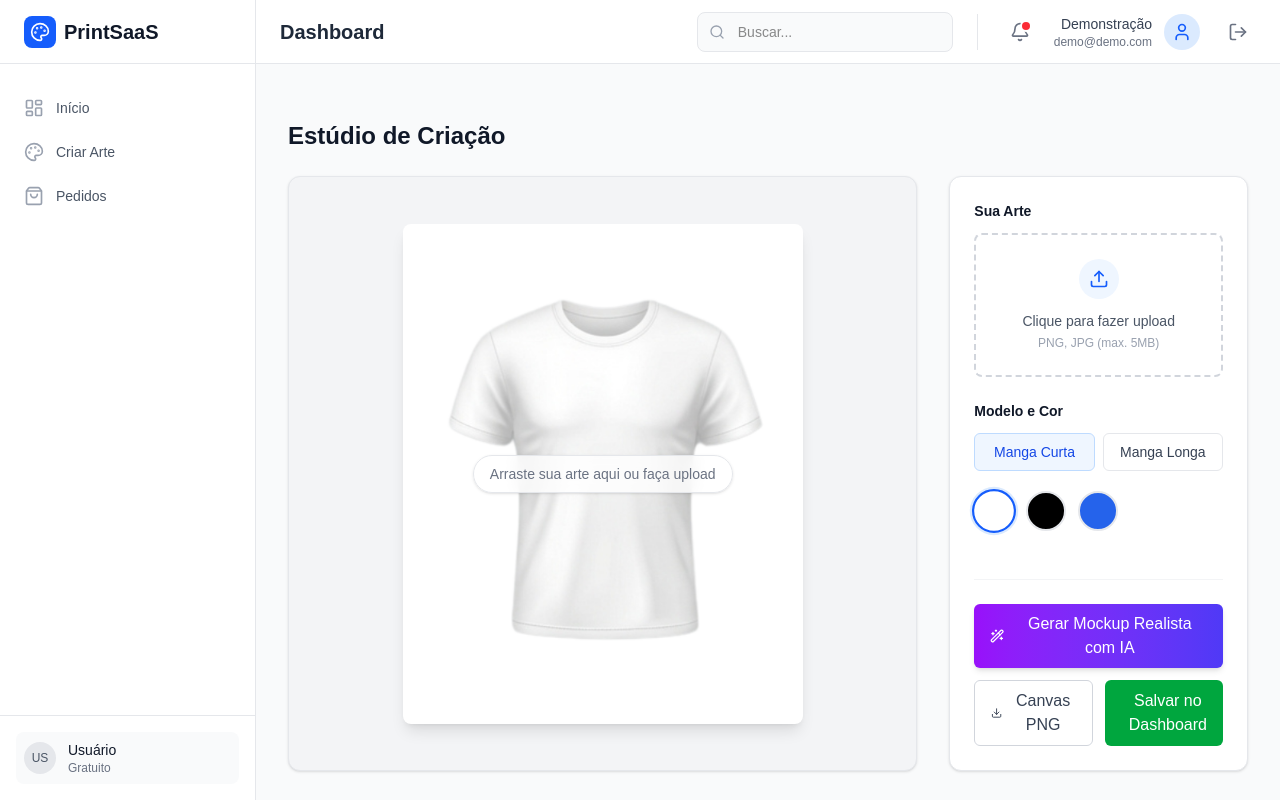
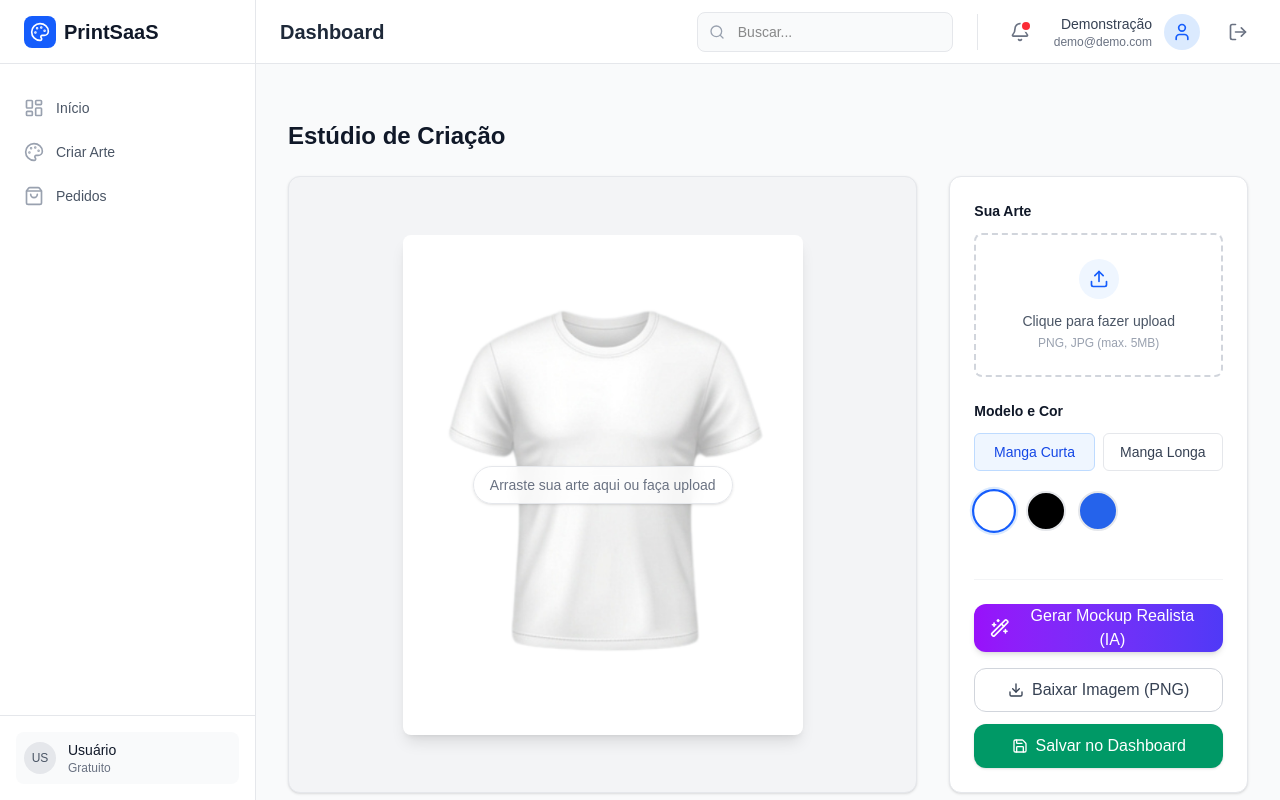
Before and after one commit to MU1T4TR3T4/FolkStudio, a Next.js app: page /dashboard/studio in a window 1280 px wide. Built offline with nearby package versions, Linux system fonts and the light colour scheme.

Commit message:
Fix: Interface do estúdio atualizada com botões verticais e destaque para IA

```diff
--- a/src/app/dashboard/studio/page.tsx
+++ b/src/app/dashboard/studio/page.tsx
@@ -407,40 +407,40 @@ export default function EditorPage() {
                     <div className="flex-1"></div>
 
                     {/* Ações Finais */}
-                    <div className="space-y-3 pt-6 border-t border-gray-100">
+                    <div className="space-y-4 pt-6 border-t border-gray-100">
                         <Button
                             onClick={handleGenerateIAMockup}
                             disabled={isGeneratingIA || !image}
-                            className="w-full flex items-center justify-center gap-2 bg-gradient-to-r from-purple-600 to-indigo-600 hover:from-purple-700 hover:to-indigo-700 text-white shadow-md transition-all hover:scale-[1.02]"
+                            className="w-full h-12 text-base flex items-center justify-center gap-2 bg-gradient-to-r from-purple-600 to-indigo-600 hover:from-purple-700 hover:to-indigo-700 text-white shadow-md transition-all hover:scale-[1.02] rounded-xl"
                         >
                             {isGeneratingIA ? (
                                 <>
-                                    <Loader2 className="h-4 w-4 animate-spin" />
-                                    Gerando com IA...
+                                    <Loader2 className="h-5 w-5 animate-spin" />
+                                    Criando Mágica...
                                 </>
                             ) : (
                                 <>
-                                    <Wand2 className="h-4 w-4" />
-                                    Gerar Mockup Realista com IA
+                                    <Wand2 className="h-5 w-5" />
+                                    Gerar Mockup Realista (IA)
                                 </>
                             )}
                         </Button>
 
-                        <div className="grid grid-cols-2 gap-3">
+                        <div className="flex flex-col gap-3">
                             <Button
                                 onClick={handleDownload}
                                 disabled={!image}
                                 variant="outline"
-                                className="w-full flex items-center justify-center gap-2"
+                                className="w-full h-11 flex items-center justify-center gap-2 border-gray-300 hover:bg-gray-50 text-gray-700 rounded-xl"
                             >
                                 <Download className="h-4 w-4" />
-                                Canvas PNG
+                                Baixar Imagem (PNG)
                             </Button>
 
                             <Button
                                 onClick={handleSaveOrder}
                                 disabled={isSaving || !image}
-                                className="w-full flex items-center justify-center gap-2 bg-green-600 hover:bg-green-700 text-white"
+                                className="w-full h-11 flex items-center justify-center gap-2 bg-emerald-600 hover:bg-emerald-700 text-white shadow-sm rounded-xl"
                             >
                                 {isSaving ? (
                                     <Loader2 className="h-4 w-4 animate-spin" />
```
